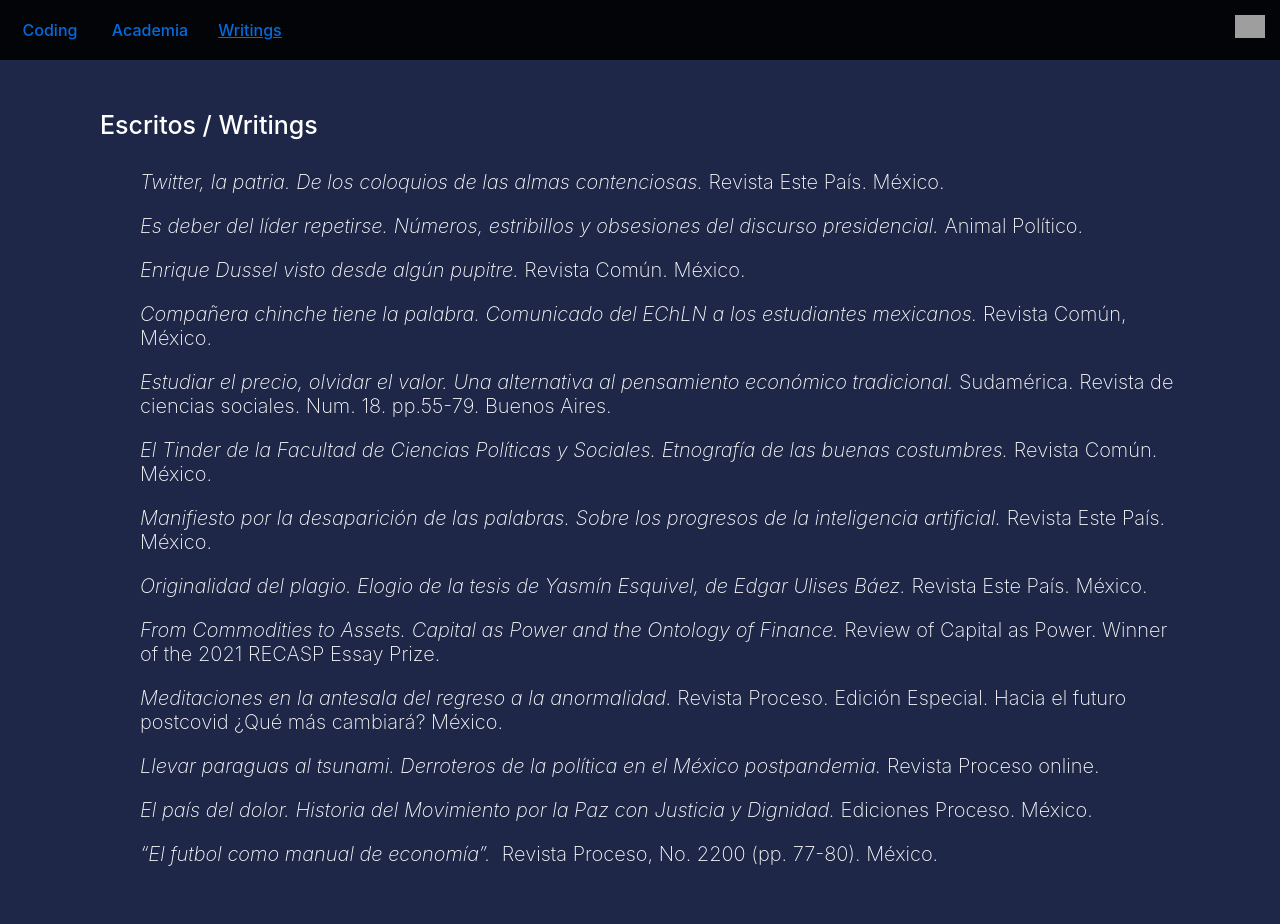
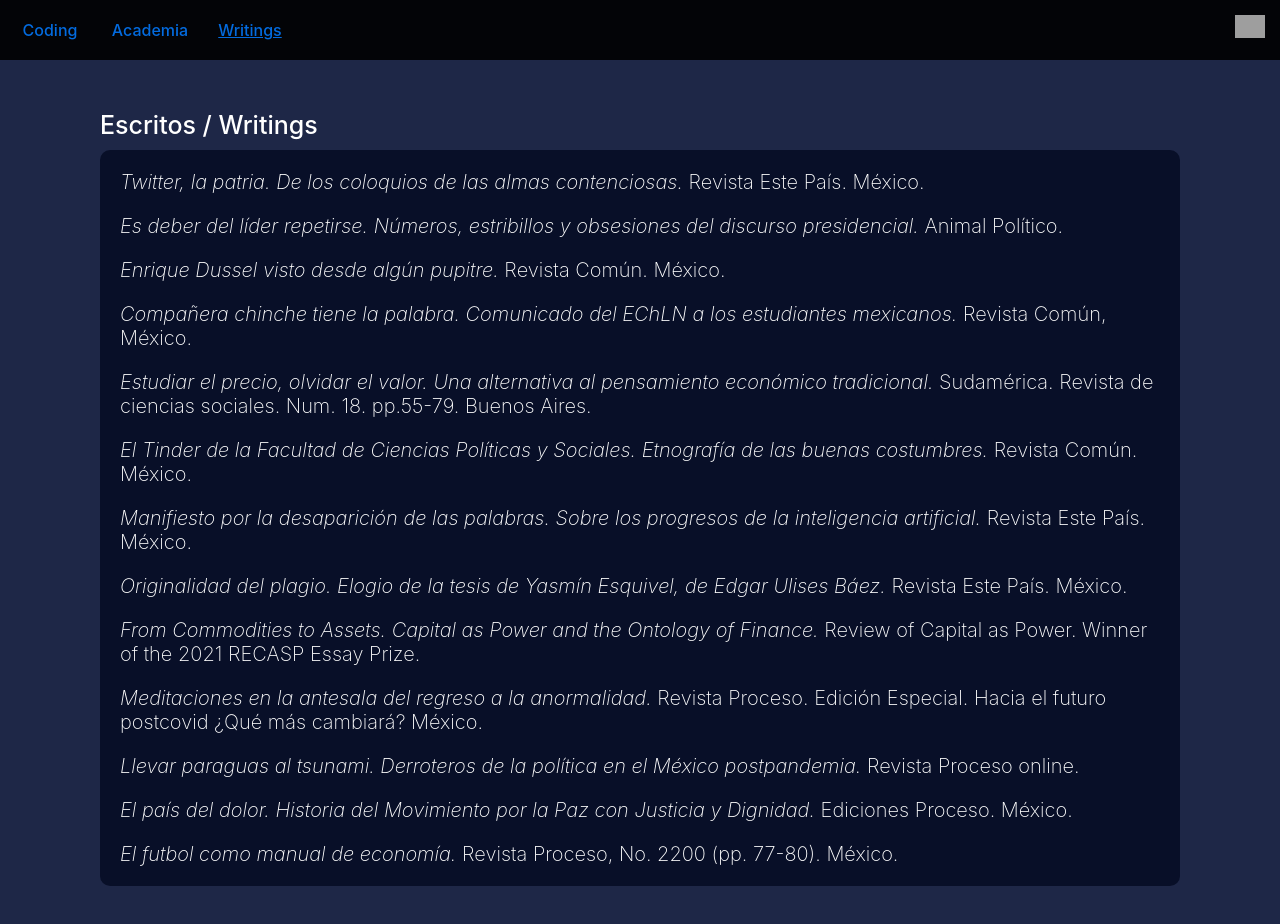
Before and after one commit to suastech/jsuastech, a React (Vite) app: page /writings in a window 1280 px wide. Shown: the top 924 px of the page. Built offline with nearby package versions, Linux system fonts and the light colour scheme; grey boxes are pictures that could not be loaded.

Commit message:
bakground

```diff
--- a/src/App.jsx
+++ b/src/App.jsx
@@ -17,15 +17,12 @@
  */}
       <Navbar/>
       <SideMenu/>
-
       <Routes>
         <Route path="/" element={<Coding/>}  />
         <Route path="/academia" element={<Academia/>} />
         <Route path="/cv/:type" element={<PDFViewer/>} />
         <Route path="/writings" element={<Articles/>} />
       </Routes>
-
-
     </>
   )
 }
--- a/src/assets/publications-list.json
+++ b/src/assets/publications-list.json
@@ -4,7 +4,7 @@
     "subtitle":"Historia del Movimiento por la Paz con Justicia y Dignidad",
     "date": "2017/12/01",
     "infoEdition":"Ediciones Proceso. México",
-    "url": "",
+    "url": "https://www.amazon.de/-/en/Jes%C3%BAs-Suaste-Cherizola-ebook/dp/B07C48H74B",
     "extra": "",
     "type": "book",
     "peer": null,
@@ -191,17 +191,17 @@
     "subtitle": "",
     "date": "2017/03/01",
     "infoEdition":"Revista Memoria, No. 267 (pp. 78-82), Centro de Estudios del Movimiento Obrero y Socialista, México",
-    "url": "",
+    "url": "https://revistamemoria.mx/?p=2186",
     "extra": "",
     "type": "article",
     "peer": false,
     "selected": false
   },
   {
-    "title": "“El futbol como manual de economía”",
+    "title": "El futbol como manual de economía",
     "subtitle": "",
     "date": "31/12/2017",
-    "infoEdition":" Revista Proceso, No. 2200 (pp. 77-80). México",
+    "infoEdition":"Revista Proceso, No. 2200 (pp. 77-80). México",
     "url": "www.revistasinrecreo.com/wp-content/uploads/2018/12/REVISTA-PROCESO-29122018.pdf",
     "extra": "",
     "type": "article",
--- a/src/index.css
+++ b/src/index.css
@@ -95,12 +95,13 @@
   margin: 0px 100px 50px 100px;
   font-size: 20px;
   list-style-type: none;
-
+  padding: 0 20px;
+  border-radius: 10px;
+  background-color: #080F28;
 }
 
 .writings-list li {
   margin: 20px 0;
-
 }
 
 @media screen and (max-width:770px) {
--- a/src/styles/Academia.css
+++ b/src/styles/Academia.css
@@ -65,7 +65,6 @@
   line-height: 1.5;
 }
 
-
 .list-type-box {
   display: flex;
   align-items: center;
@@ -98,6 +97,7 @@
   color: rgb(114, 114, 255);
   }
 }
+
 .publications-list ul {
   list-style-type:circle;
   line-height: 1.3;
@@ -121,7 +121,5 @@
   }
   .personal-close {
     height: 55px;
-
   }
-
 }
```
